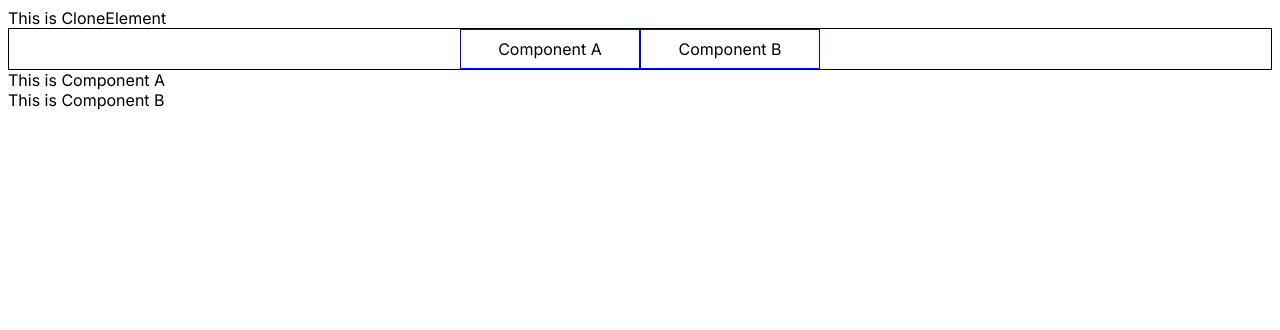
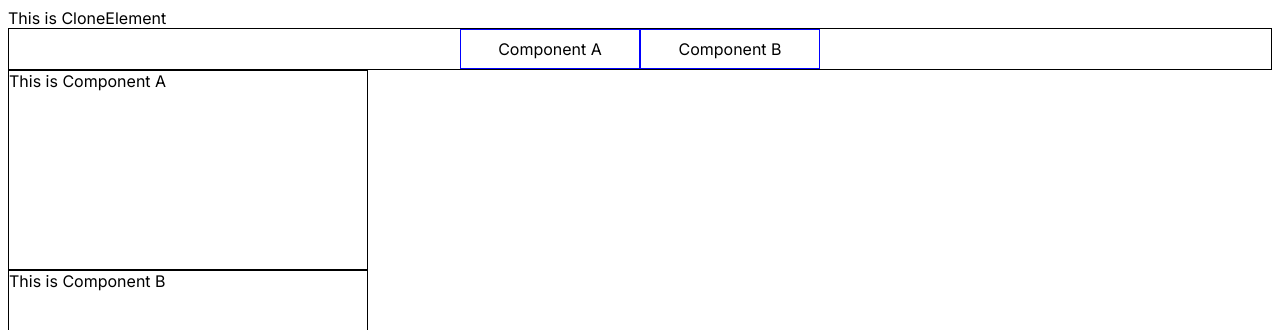
Before and after one commit to ekiankim92/playground2, a Next.js app in the folder apps/rtkproject/: page / in a window 1280 px wide. Shown: the top 330 px of the page. Built offline with nearby package versions, Linux system fonts and the light colour scheme.

Commit message:
adding style

```diff
--- a/apps/rtkproject/app/src/components/CloneElement/_components/compoentA.tsx
+++ b/apps/rtkproject/app/src/components/CloneElement/_components/compoentA.tsx
@@ -1,16 +1,23 @@
 'use client';
 
 import React from 'react';
+import styled from '@emotion/styled';
 
 function ComponentA() {
   console.log('this is component A rendering!');
 
   return (
-    <div>
+    <Wrapper>
       <div>This is Component A</div>
-    </div>
+    </Wrapper>
   );
 }
 
 // export default React.memo(ComponentA);
 export default ComponentA;
+
+const Wrapper = styled.div`
+  border: 1px solid #000;
+  width: 360px;
+  height: 200px;
+`;
--- a/apps/rtkproject/app/src/components/CloneElement/_components/componentB.tsx
+++ b/apps/rtkproject/app/src/components/CloneElement/_components/componentB.tsx
@@ -1,16 +1,23 @@
 'use client';
 
 import React from 'react';
+import styled from '@emotion/styled';
 
 function ComponentB() {
   console.log('this is component B rendering');
 
   return (
-    <div>
+    <Wrapper>
       <div>This is Component B</div>
-    </div>
+    </Wrapper>
   );
 }
 
 // export default React.memo(ComponentB);
 export default ComponentB;
+
+const Wrapper = styled.div`
+  border: 1px solid #000;
+  width: 360px;
+  height: 200px;
+`;
```
